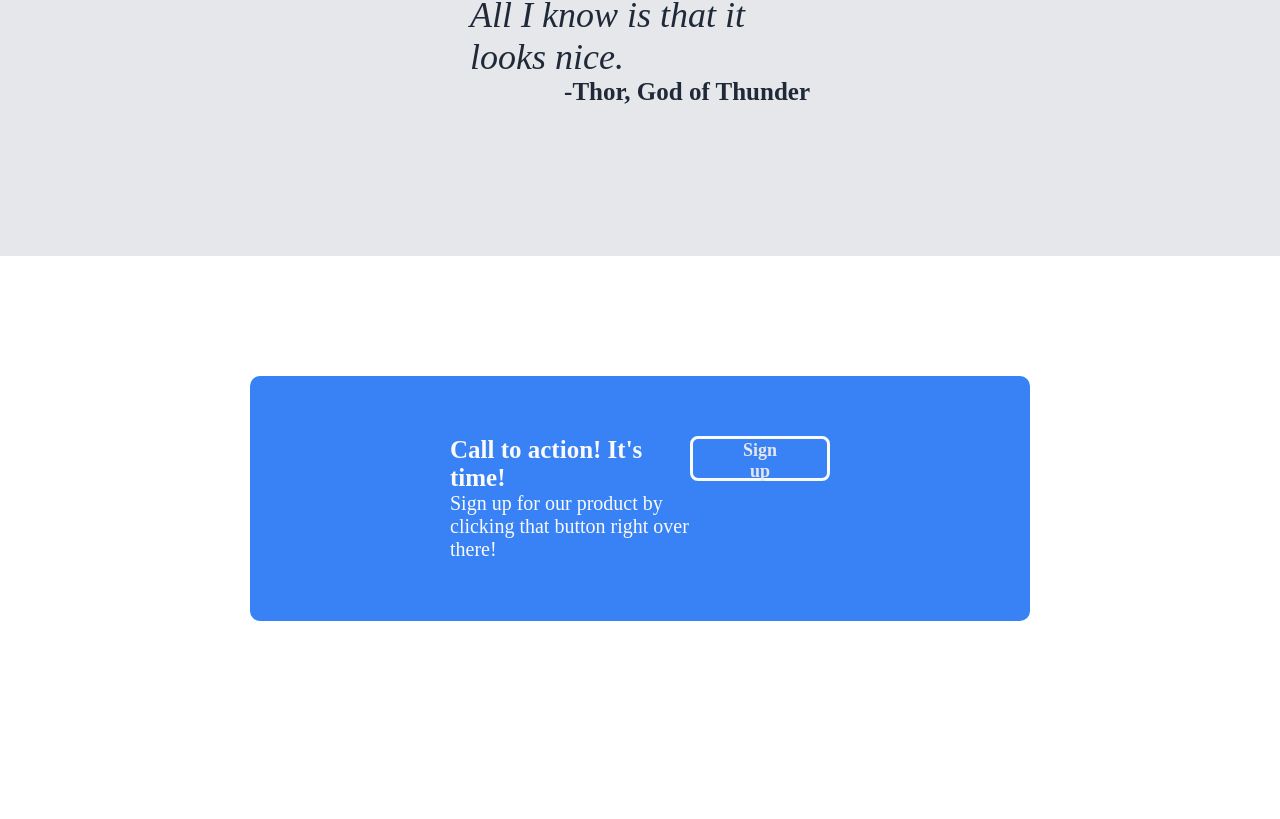
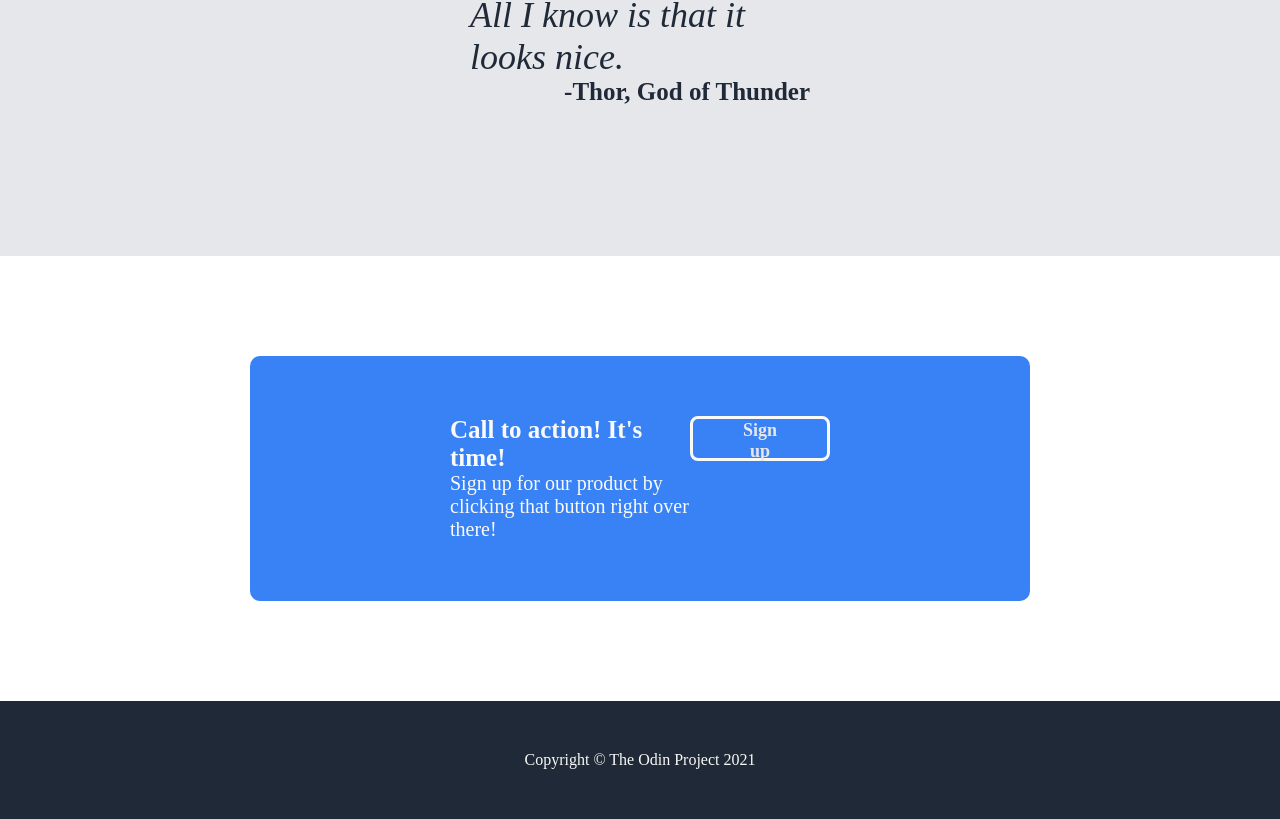
Before and after one commit to John-Geary/landing-page, a plain HTML site: page index.html in a window 1280 px wide. Shown: the part 1500-2319 px from the top of the page. Before the commit the page ends 2241 px from the top, so only its background shows below. Drawn offline with Linux system fonts and the light colour scheme; a web font is replaced by a local one.

Commit message:
Added footer to landing page

```diff
--- a/index.html
+++ b/index.html
@@ -77,5 +77,8 @@
       </div>
       <button class="sub">Sign up</button>
     </div>
+    <div class="footer">
+      <p>Copyright &copy; The Odin Project 2021</p>
+    </div>
   </body>
 </html>
--- a/style.css
+++ b/style.css
@@ -133,8 +133,8 @@ h2 {
   padding-right: 200px;
   padding-top: 60px;
   padding-bottom: 60px;
-  margin-top: 120px;
-  margin-bottom: 120px;
+  margin-top: 100px;
+  margin-bottom: 100px;
   margin-left: 250px;
   margin-right: 250px;
   background-color: #3882f6;
@@ -169,3 +169,13 @@ h2 {
 .modal-text {
   font-size: 20px;
 }
+
+.footer {
+  background-color: #1f2937;
+  display: flex;
+  justify-content: center;
+  padding: 50px;
+  padding-left: 200px;
+  padding-right: 200px;
+  color: #f9faf8;
+}
```
